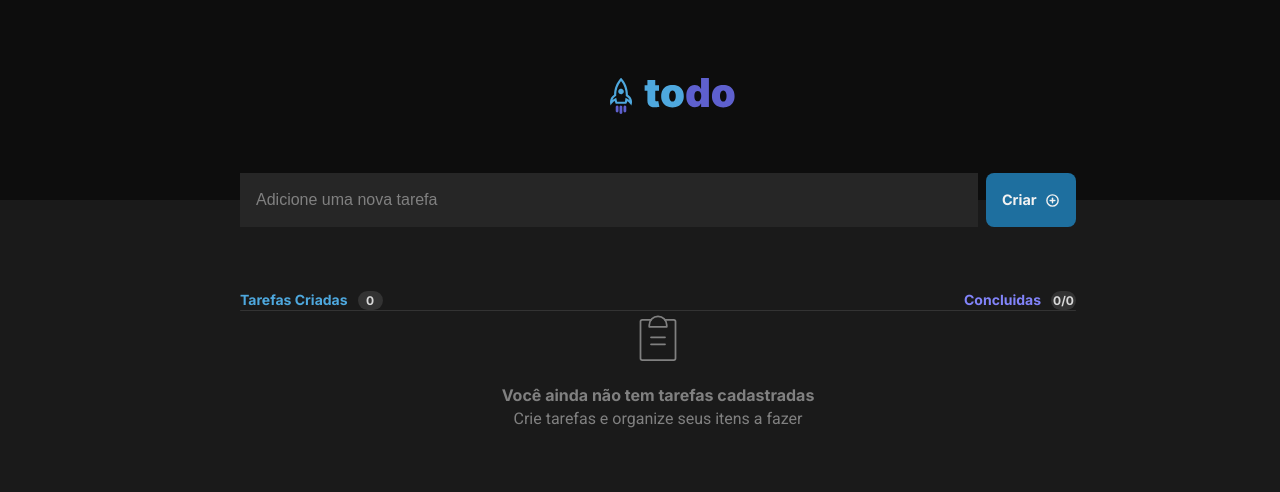
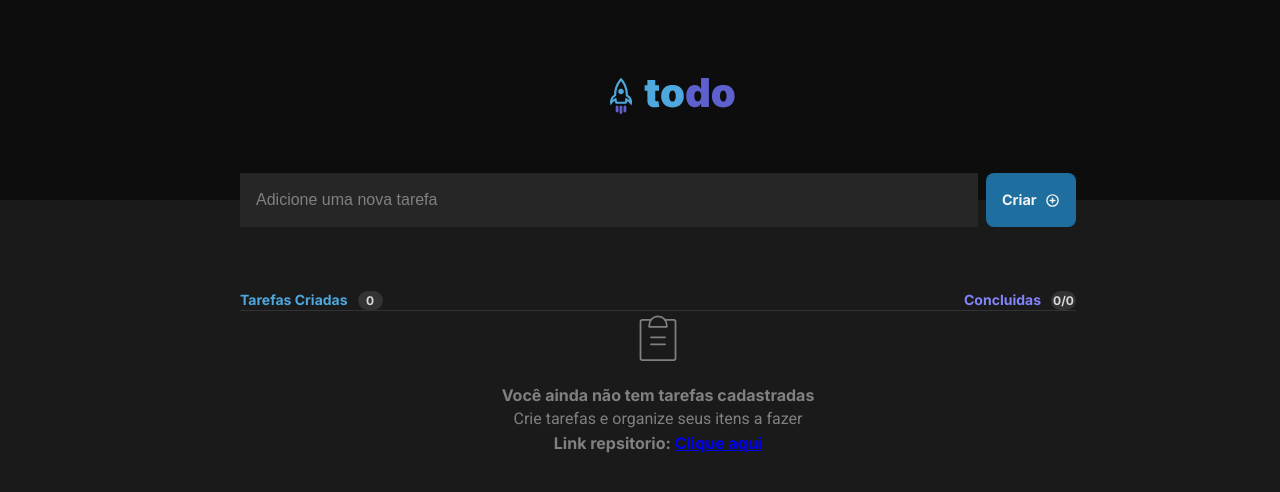
Before and after one commit to flavioanalistadesistema/toDoList-rocketset, a React (Vite) app: page / in a window 1280 px wide. Shown: the top 492 px of the page. Built offline with nearby package versions, Linux system fonts and the light colour scheme.

Commit message:
incluindo link reppositorio

```diff
--- a/src/components/Table/Table.tsx
+++ b/src/components/Table/Table.tsx
@@ -52,6 +52,7 @@ export function Table({ listContent, onDeleteContentForm, updateState }) {
             </div>
             <strong>Você ainda não tem tarefas cadastradas</strong>
             <p>Crie tarefas e organize seus itens a fazer</p>
+            <span>Link repsitorio: <a href="https://github.com/flavioanalistadesistema/toDoList-rocketset/tree/main">Clique aqui</a></span>
           </div> :
           ''
       }
```
